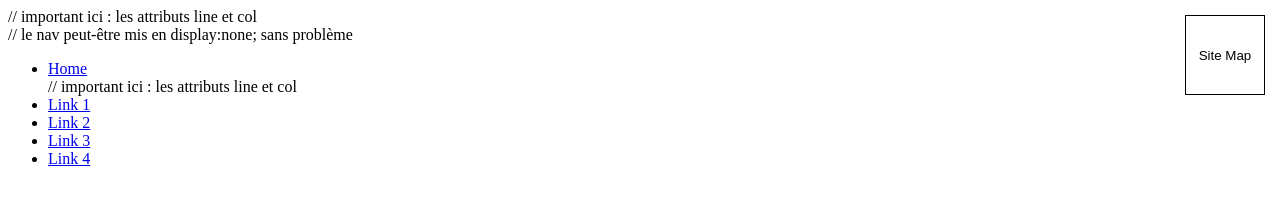
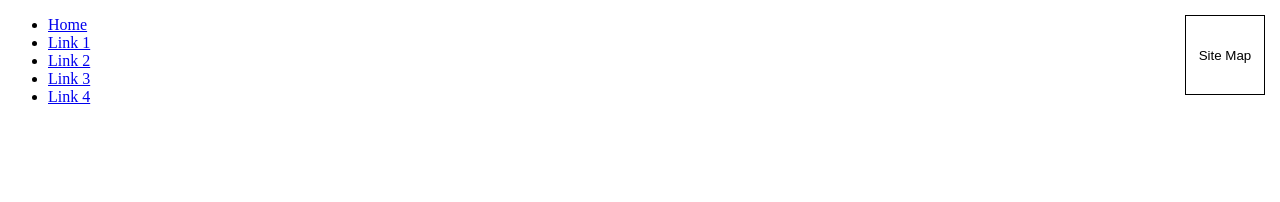
Before and after one commit to Jean-Simondon/GridNavWrapper, a plain HTML site: page index.html in a window 1280 px wide. Drawn offline with Linux system fonts and the light colour scheme.

Commit message:
mauvais commentaire

```diff
--- a/index.html
+++ b/index.html
@@ -10,10 +10,10 @@
 
   <body>
 
-    <gridnav-wrapper col="7" line="7"> // important ici : les attributs line et col
-        <nav> // le nav peut-être mis en display:none; sans problème
+    <gridnav-wrapper col="7" line="7"> <!-- important ici : les attributs line et col -->
+        <nav> <!-- le nav peut-être mis en display:none; sans problème -->
             <ul>
-                <li line="3" col="3"><a href="/route1">Home</a></li> // important ici : les attributs line et col
+                <li line="3" col="3"><a href="/route1">Home</a></li> <!-- important ici : les attributs line et col -->
                 <li line="2" col="2"><a href="/route2">Link 1</a></li>
                 <li line="2" col="4"><a href="/route3">Link 2</a></li>
                 <li line="4" col="2"><a href="/route4">Link 3</a></li>
```
